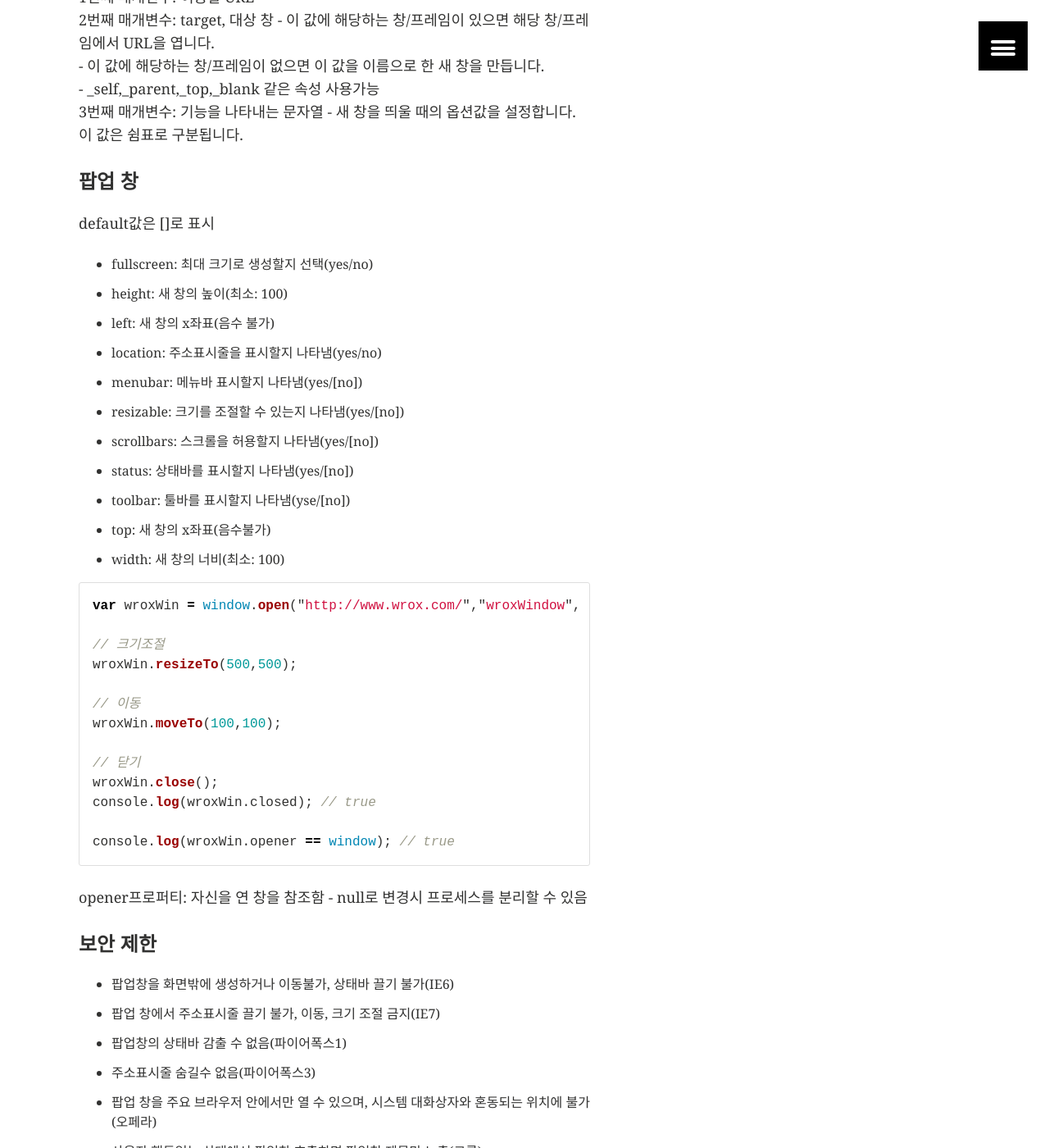
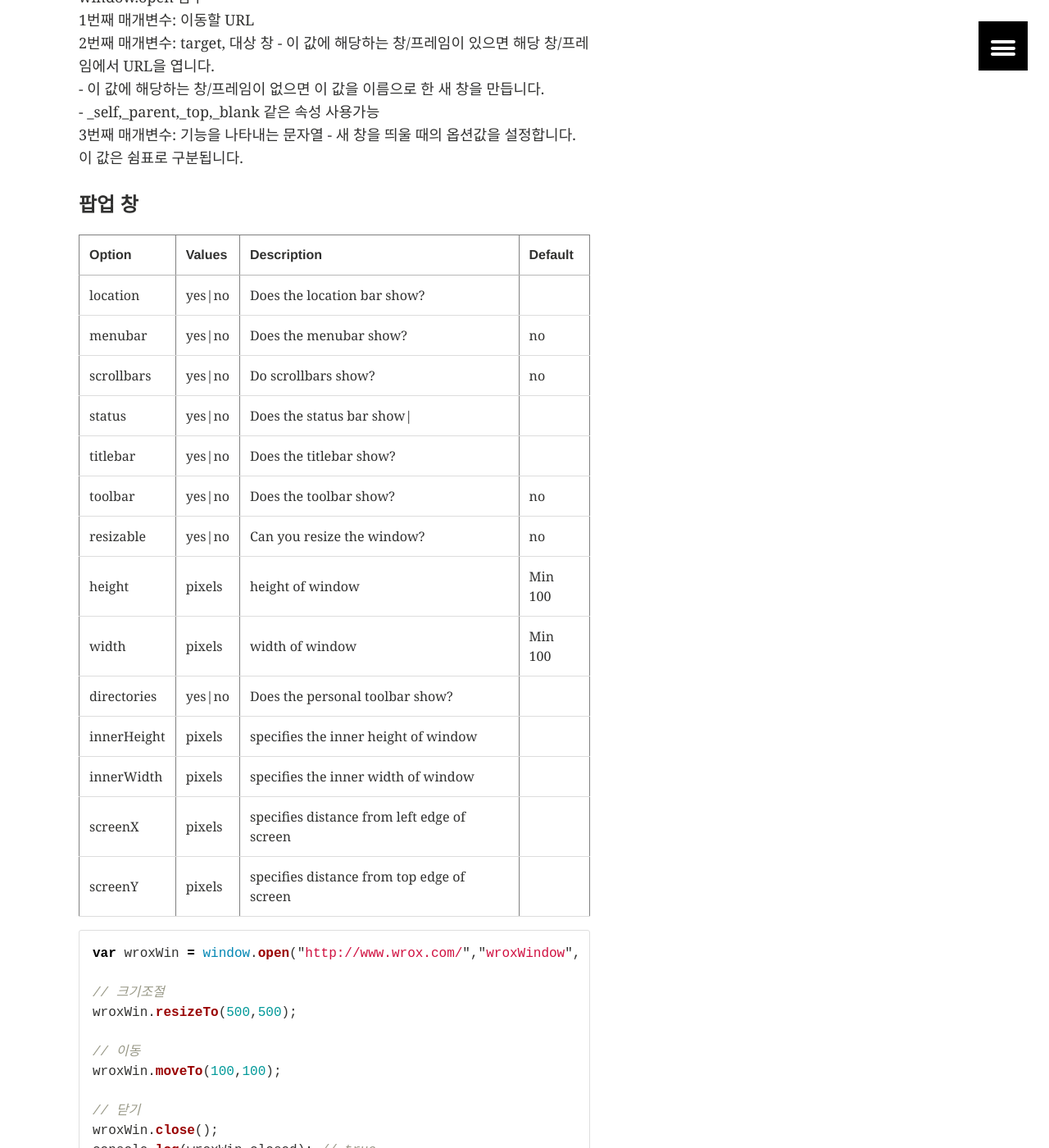
Before and after one commit to kbs0327/blog, a Jekyll site: the page built from _posts/2015-03-09-BOM-in-javascript.markdown, in a window 1280 px wide and 1400 px high, scrolled down 4097 px. Shown: the whole window at 82% size. Built offline with Jekyll 4.4.1, drawn with Linux system fonts in a browser that asks for light colours; some of the changed text lies outside the part shown.

Commit message:
BOM popup option update

```diff
--- a/_posts/2015-03-09-BOM-in-javascript.markdown
+++ b/_posts/2015-03-09-BOM-in-javascript.markdown
@@ -127,18 +128,98 @@ window.open 함수
 
 #### 팝업 창
 
-default값은 []로 표시
-- fullscreen: 최대 크기로 생성할지 선택(yes/no)
-- height: 새 창의 높이(최소: 100)
-- left: 새 창의 x좌표(음수 불가)
-- location: 주소표시줄을 표시할지 나타냄(yes/no)
-- menubar: 메뉴바 표시할지 나타냄(yes/[no])
-- resizable: 크기를 조절할 수 있는지 나타냄(yes/[no])
-- scrollbars: 스크롤을 허용할지 나타냄(yes/[no])
-- status: 상태바를 표시할지 나타냄(yes/[no])
-- toolbar: 툴바를 표시할지 나타냄(yse/[no])
-- top: 새 창의 x좌표(음수불가)
-- width: 새 창의 너비(최소: 100)
+<table border="1" cellspacing="5" cellpadding="5">
+  <tr>
+    <th>Option</th>
+    <th>Values</th>
+    <th>Description</th>
+    <th>Default</th>
+  </tr>
+  <tr>
+    <td>location</td>
+    <td>yes|no</td>
+    <td>Does the location bar show?</td>
+    <td></td>
+  </tr>
+  <tr>
+    <td>menubar</td>
+    <td>yes|no</td>
+    <td>Does the menubar show?</td>
+    <td>no</td>
+  </tr>
+  <tr>
+    <td>scrollbars</td>
+    <td>yes|no</td>
+    <td>Do scrollbars show?</td>
+    <td>no</td>
+  </tr>
+  <tr>
+    <td>status</td>
+    <td>yes|no</td>
+    <td>Does the status bar show|</td>
+    <td></td>
+  </tr>
+  <tr>
+    <td>titlebar</td>
+    <td>yes|no</td>
+    <td>Does the titlebar show?</td>
+    <td></td>
+  </tr>
+  <tr>
+    <td>toolbar</td>
+    <td>yes|no</td>
+    <td>Does the toolbar show?</td>
+    <td>no</td>
+  </tr>
+  <tr>
+    <td>resizable</td>
+    <td>yes|no</td>
+    <td>Can you resize the window?</td>
+    <td>no</td>
+  </tr>
+  <tr>
+    <td>height</td>
+    <td>pixels</td>
+    <td>height of window</td>
+    <td>Min 100</td>
+  </tr>
+  <tr>
+    <td>width</td>
+    <td>pixels</td>
+    <td>width of window</td>
+    <td>Min 100</td>
+  </tr>
+  <tr>
+    <td>directories</td>
+    <td>yes|no</td>
+    <td>Does the personal toolbar show?</td>
+    <td></td>
+  </tr>
+  <tr>
+    <td>innerHeight</td>
+    <td>pixels</td>
+    <td>specifies the inner height of window</td>
+    <td></td>
+  </tr>
+  <tr>
+    <td>innerWidth</td>
+    <td>pixels</td>
+    <td>specifies the inner width of window</td>
+    <td></td>
+  </tr>
+  <tr>
+    <td>screenX</td>
+    <td>pixels</td>
+    <td>specifies distance from left edge of screen</td>
+    <td></td>
+  </tr>
+  <tr>
+    <td>screenY</td>
+    <td>pixels</td>
+    <td>specifies distance from top edge of screen</td>
+    <td></td>
+  </tr>
+</table>
 
 {% highlight js %}
 var wroxWin = window.open("http://www.wrox.com/","wroxWindow", "height=400,width=400,top=10,left=10,resizable=yes");
```
Also changed, not shown: other parts of _posts/2015-03-09-BOM-in-javascript.markdown (+1 -0 lines).
